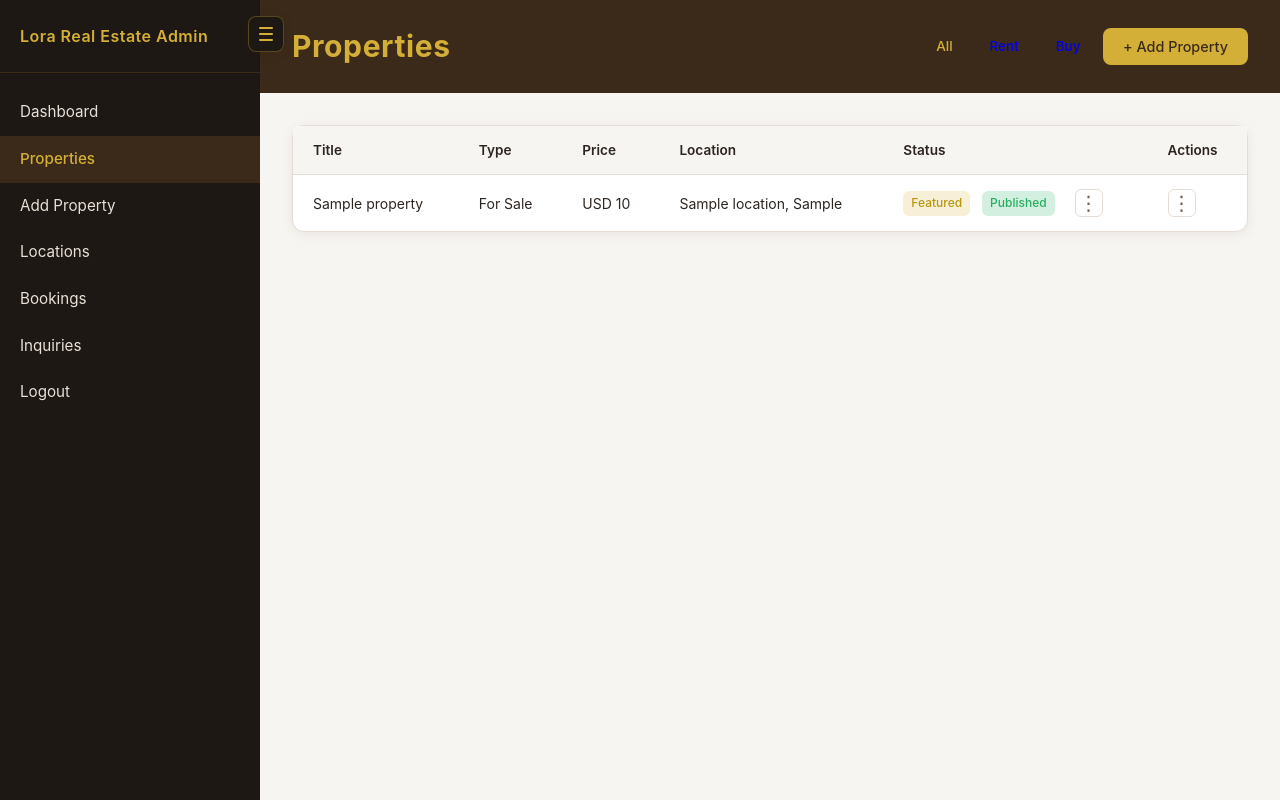
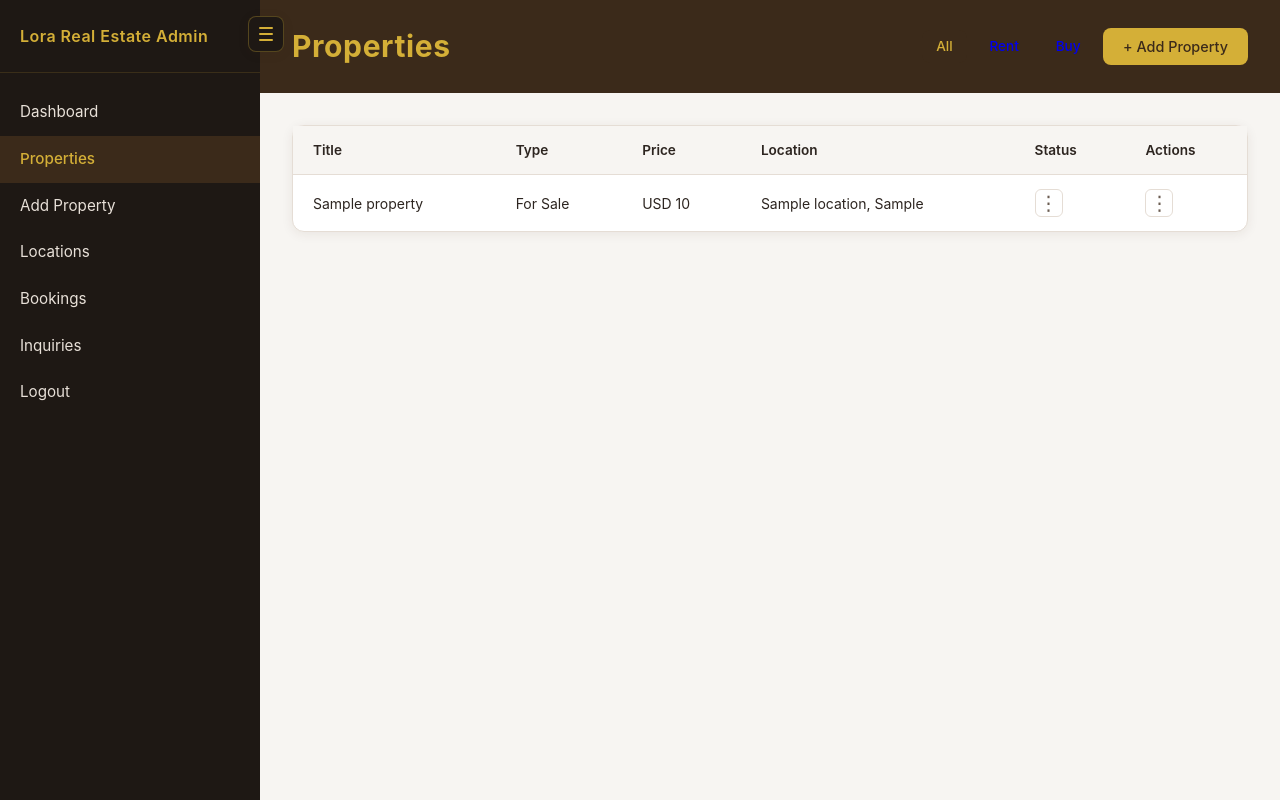
Before and after one commit to Collins44-mark/lorarealestate, a Django app: page /admin/properties/ in a window 1280 px wide. Run offline with Django 5.2, Linux system fonts and the light colour scheme; a user stored in the database is signed in; tables that the repository leaves empty hold one stand-in row (values such as "Sample post"); parts of the project's set-up code (start-up, migrations or seed data) failed here and were passed over.

Commit message:
Status column: match Actions - three vertical dots only, no badges
Co-authored-by: Cursor <cursoragent@cursor.com>

```diff
--- a/backend/config/static/lora_admin/admin.css
+++ b/backend/config/static/lora_admin/admin.css
@@ -1216,19 +1216,6 @@ body.lora-admin {
   color: var(--gold);
 }
 
-.status-cell {
-  white-space: nowrap;
-}
-
-.status-cell .badge {
-  margin-right: 0.5rem;
-  vertical-align: middle;
-}
-
-.status-cell .status-dropdown {
-  margin-left: 0.5rem;
-  vertical-align: middle;
-}
 
 /* Confirm delete */
 .confirm-delete {
--- a/backend/config/templates/lora_admin/property_list.html
+++ b/backend/config/templates/lora_admin/property_list.html
@@ -30,10 +30,8 @@
         <td>{{ p.get_listing_type_display }}</td>
         <td>{{ p.currency }} {{ p.price|floatformat:0 }}</td>
         <td>{{ p.location.name }}, {{ p.location.city }}</td>
-        <td class="status-cell">
-          {% if p.featured %}<span class="badge badge-featured">Featured</span>{% endif %}
-          {% if p.published %}<span class="badge badge-published">Published</span>{% else %}<span class="badge badge-draft">Draft</span>{% endif %}
-          <div class="dropdown-wrap status-dropdown">
+        <td>
+          <div class="dropdown-wrap">
             <button type="button" class="btn-dots-minimal" aria-label="Status actions">&#8942;</button>
             <div class="dropdown-menu">
               <form method="post" action="{% url 'lora_admin:property_toggle_status' p.pk %}{% if request.GET %}?{{ request.GET.urlencode }}{% endif %}" class="status-menu-form">
```
